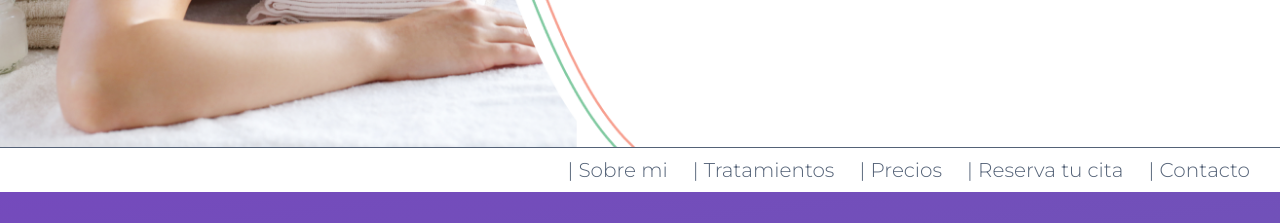
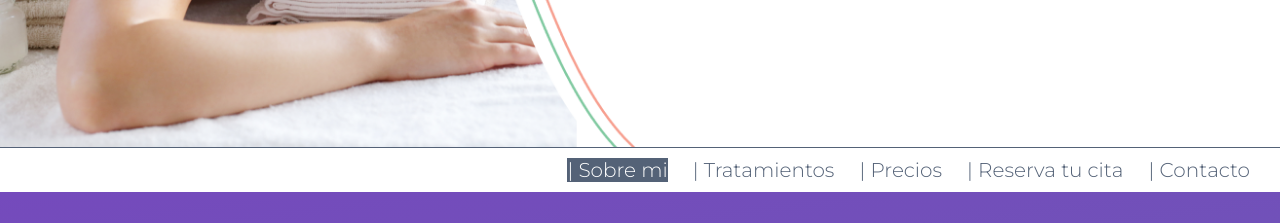
Before and after one commit to SoniaDiazg/landing_quiromasaje_DiazGarzon, a plain HTML site: page index.html in a window 1280 px wide. In both pictures the pointer is over the link "| Sobre mi". Shown: the part 383-606 px from the top of the page. Drawn offline with Linux system fonts and the light colour scheme.

Commit message:
añado animación hover al nav

```diff
--- a/css/style.css
+++ b/css/style.css
@@ -93,6 +93,13 @@
             text-decoration: none;
             color: #546277;
         }
+
+            /*animaciones nav*/
+
+            a:hover{
+                background-color: #546277;
+                color: #ffffff;
+            }
 
     /*Fin barra navegación*/
 
```
